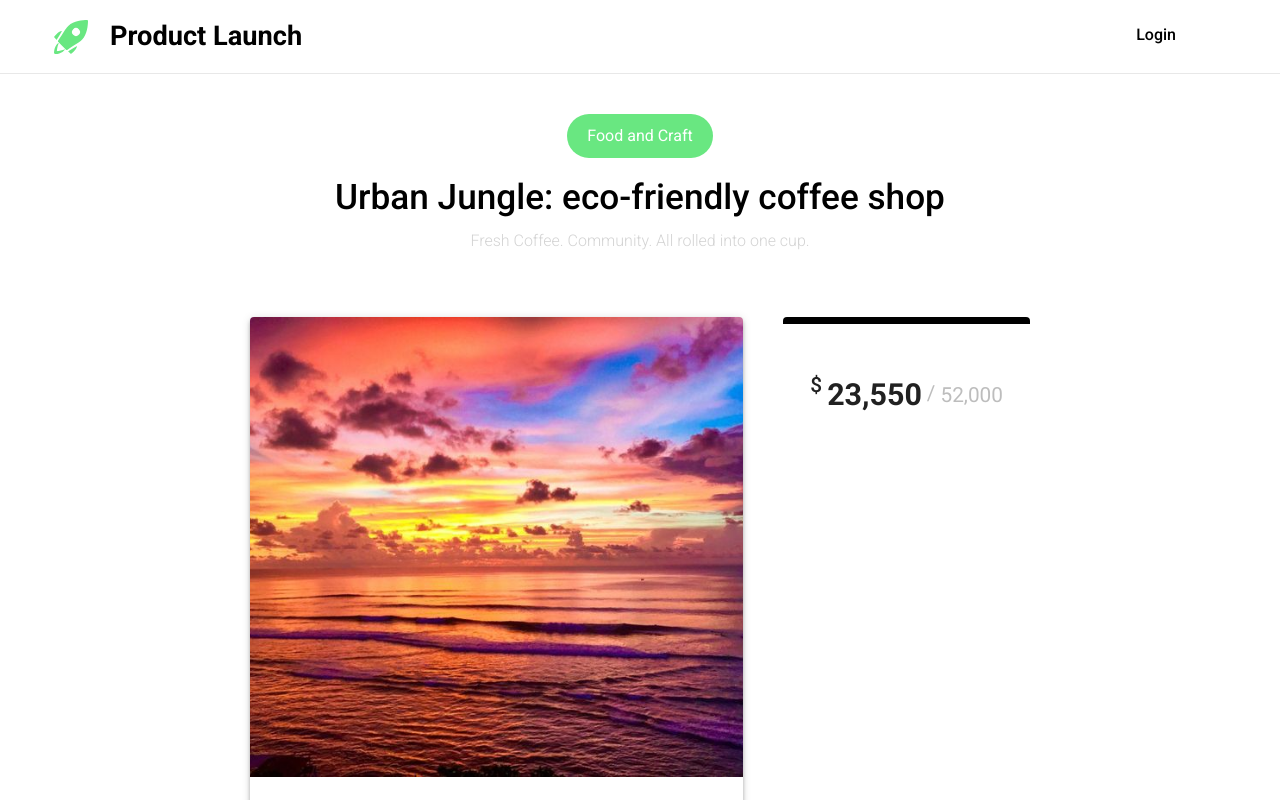
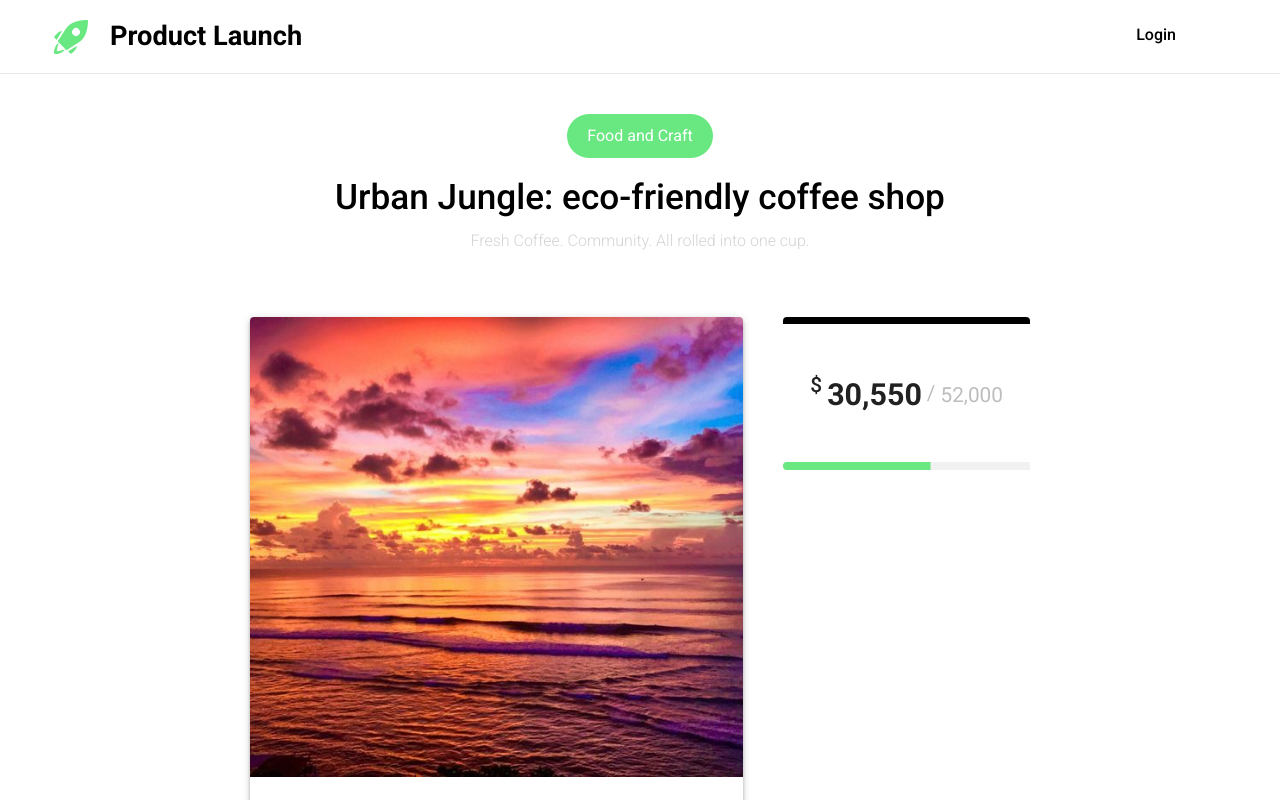
Before and after one commit to hatchways/team-summer, a React (Create React App) app in the folder client/: page /project/1 in a window 1280 px wide. Shown: the top 800 px of the page. Built offline with nearby package versions, Linux system fonts and the light colour scheme.

Commit message:
Progress bar

```diff
--- a/client/src/pages/Project.js
+++ b/client/src/pages/Project.js
@@ -1,14 +1,13 @@
 import React from 'react';
 import {
   Typography,
-  styled,
-  withStyles,
   Grid,
-  Paper,
   Card,
   CardMedia,
-  CardContent
+  CardContent,
+  LinearProgress
 } from '@material-ui/core';
+import { lighten, styled, withStyles } from '@material-ui/core/styles';
 
 const styles = (theme) => ({
   pageTitle: {
@@ -16,6 +15,18 @@ const styles = (theme) => ({
   },
   projectDetailsContent: {
     padding: theme.spacing(5)
+  },
+  fundraisingBar: {
+    height: 8,
+    width: 250,
+    borderRadius: 100,
+    margin: '0 auto'
+  },
+  fundraisingBarPrimary: {
+    backgroundColor: theme.palette.primary.main
+  },
+  fundraisingBarSecondary: {
+    backgroundColor: lighten(theme.palette.secondary.main, 0.8)
   }
 });
 
@@ -64,7 +75,9 @@ const FundraisingAmounts = styled('div')(({ theme }) => ({
   // Alignment
   display: 'flex',
   justifyContent: 'center',
+  // Container spacing
   padding: '0 30px 0 30px',
+  marginBottom: 40,
 
   '& > h5:first-child': {
     marginRight: 5,
@@ -95,7 +108,7 @@ class Project extends React.Component {
     description: 'Coffee shop will make its best effort to create a unique place where customers can socialize with each other in a comfortable and relaxing environment while enjoying the best brewed coffee or espresso and pastries in town. We will be in the business of helping our customers to relieve their daily stresses by providing piece of mind through great ambience, convenient location, friendly customer service, and products of consistently high quality.',
     industry: 'Food and Craft',
     location: 'San Jose, CA',
-    fundingRaised: 23550,
+    fundingRaised: 30550,
     fundingGoal: 52000,
     images: [
       '/images/placeholder-sunset.jpg'
@@ -141,7 +154,14 @@ class Project extends React.Component {
   }
 
   projectFundraisingCard() {
+    const { classes } = this.props;
     const { fundingRaised, fundingGoal } = this.state;
+
+    const calculateCompleted = () => {
+      const percentageComplete = Math.round((fundingRaised * 100) / fundingGoal);
+      return Math.min(percentageComplete, 100);
+    };
+
     return (
       <Card elevation={0}>
         <CardLine/>
@@ -151,6 +171,12 @@ class Project extends React.Component {
           <Typography variant="h5" color="secondary">/</Typography>
           <Typography variant="h5" color="secondary">{fundingGoal.toLocaleString()}</Typography>
         </FundraisingAmounts>
+        <LinearProgress variant="determinate" value={calculateCompleted()}
+                        className={classes.fundraisingBar}
+                        classes={{
+                          root: classes.fundraisingBarSecondary,
+                          bar: classes.fundraisingBarPrimary
+                        }}/>
       </Card>
     );
   }
```
